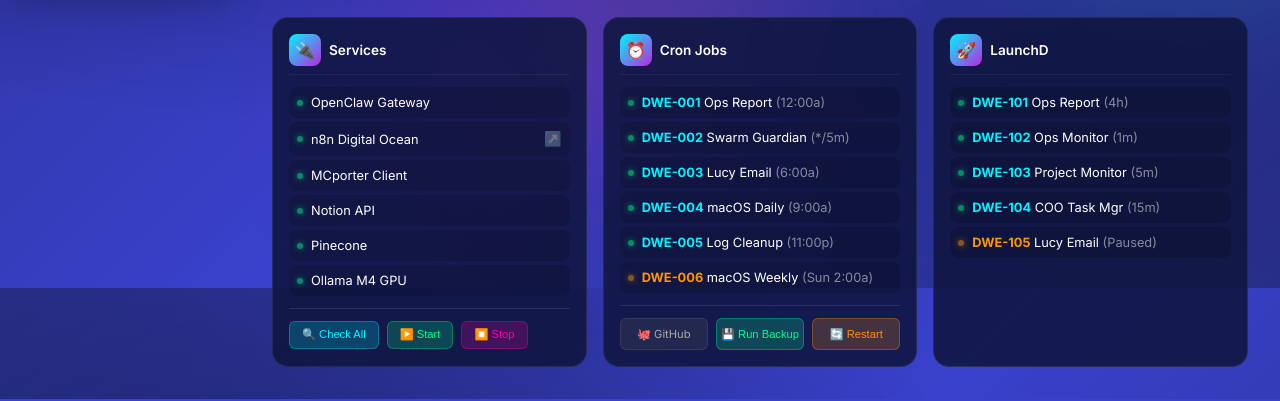
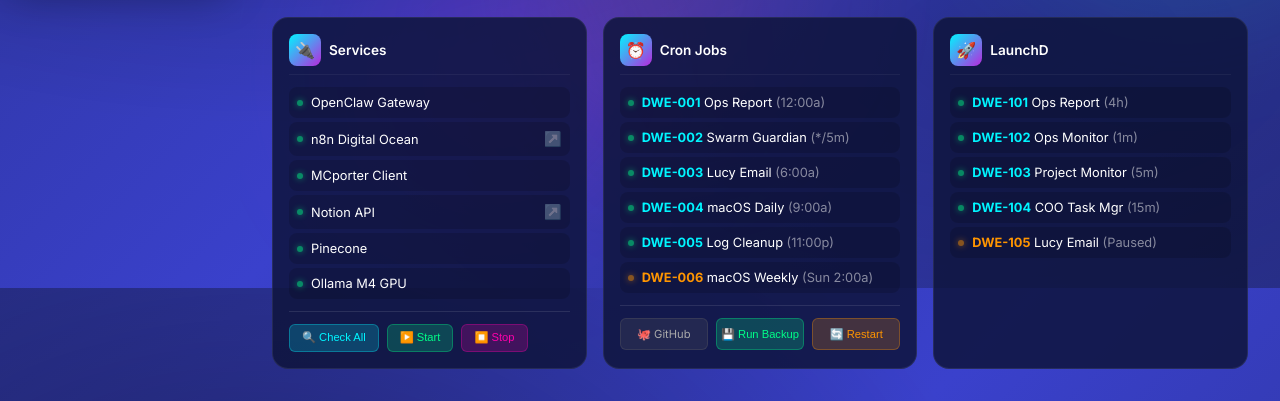
Before and after one commit to sirsid2001/dwe-command-center, a website: page dashboard.html in a window 1280 px wide. Shown: the part 512-913 px from the top of the page. Drawn offline with Linux system fonts and the light colour scheme.

Commit message:
Add clickable Notion API link

```diff
--- a/dashboard.html
+++ b/dashboard.html
@@ -613,7 +613,7 @@
                     <div class="service-item"><span class="pulse-dot"></span><span>OpenClaw Gateway</span></div>
                     <div class="service-item" style="justify-content: space-between;"><span style="display: flex; align-items: center; gap: 0.5rem;"><span class="pulse-dot"></span><span>n8n Digital Ocean</span></span><a href="https://n8n.tvcpulse.com/" target="_blank" style="color: rgba(255,255,255,0.4); text-decoration: none; font-size: 0.9rem; margin-left: auto;">↗️</a></div>
                     <div class="service-item"><span class="pulse-dot"></span><span>MCporter Client</span></div>
-                    <div class="service-item"><span class="pulse-dot"></span><span>Notion API</span></div>
+                    <div class="service-item" style="justify-content: space-between;"><span style="display: flex; align-items: center; gap: 0.5rem;"><span class="pulse-dot"></span><span>Notion API</span></span><a href="https://www.notion.so/2f797f8991298068b8aec4321d1c72b7?v=2f897f899129807f95a1000c3c232c0c" target="_blank" style="color: rgba(255,255,255,0.4); text-decoration: none; font-size: 0.9rem; margin-left: auto;">↗️</a></div>
                     <div class="service-item"><span class="pulse-dot"></span><span>Pinecone</span></div>
                     <div class="service-item"><span class="pulse-dot"></span><span>Ollama M4 GPU</span></div>
                     <div style="margin-top: 0.75rem; padding-top: 0.75rem; border-top: 1px solid rgba(255,255,255,0.1); display: flex; gap: 0.5rem; flex-wrap: wrap;">
```
